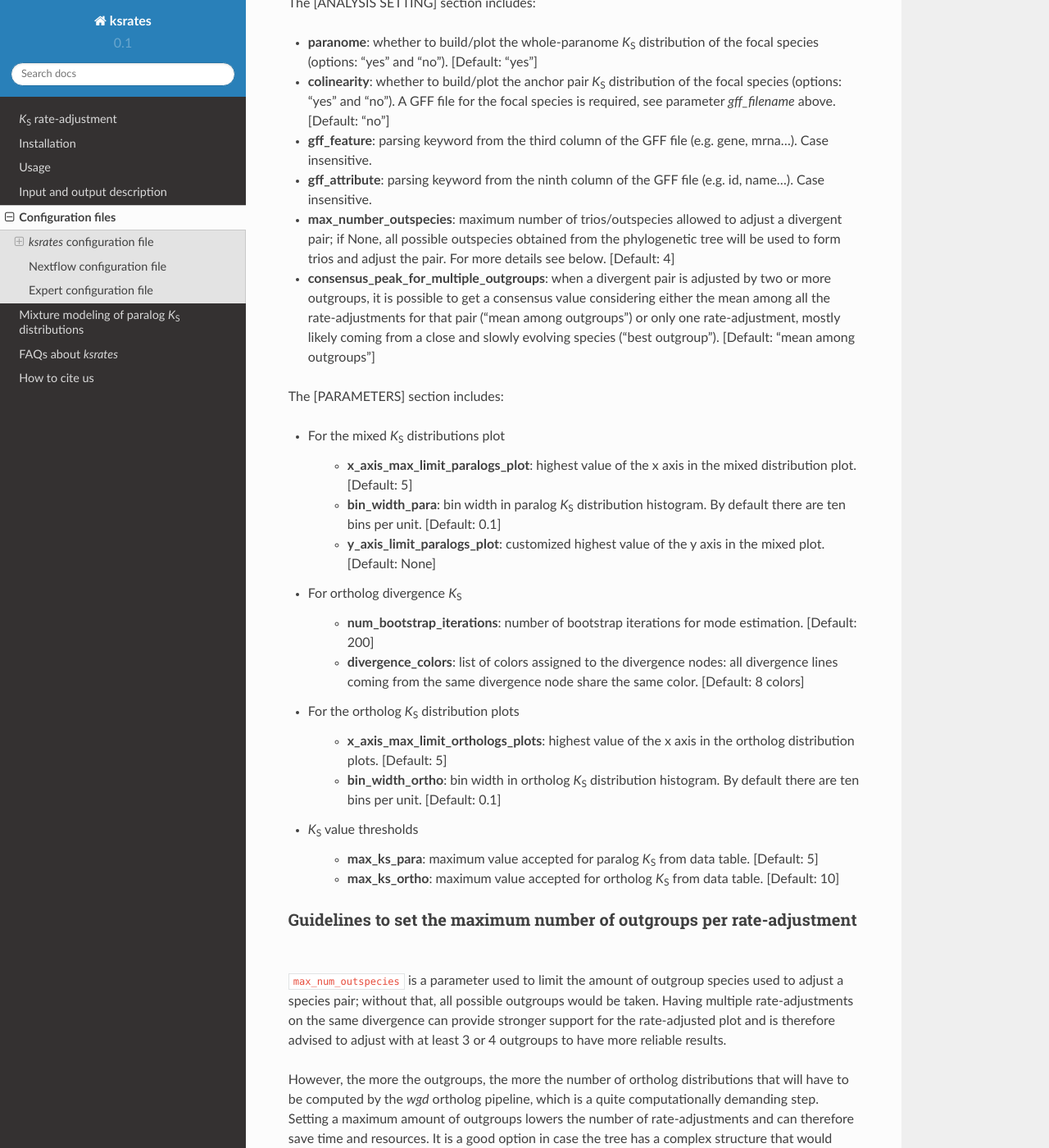
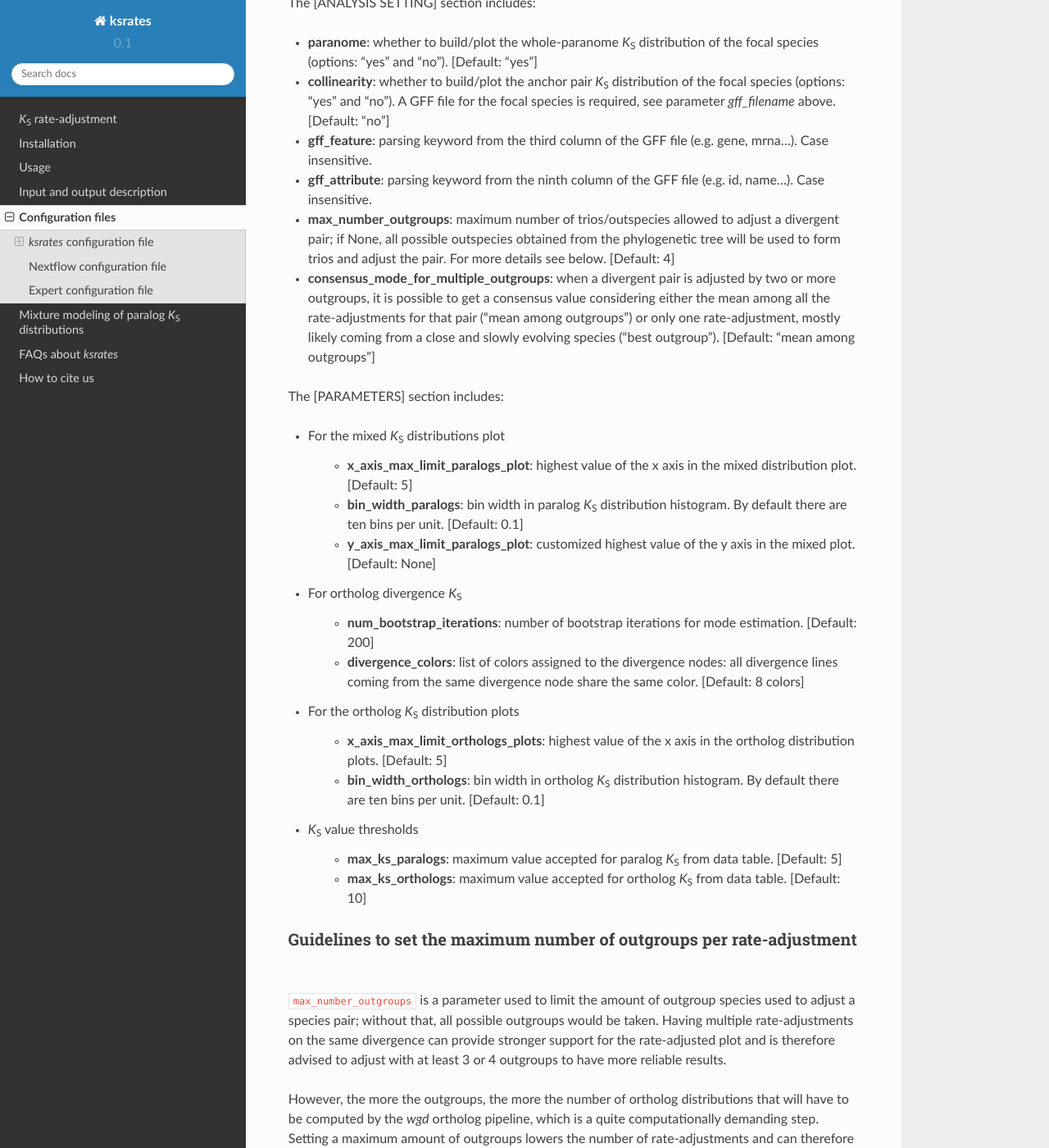
Before and after one commit to VIB-PSB/ksrates, a Sphinx documentation site: the page built from doc/source/configuration.rst, in a window 1280 px wide and 1400 px high, scrolled down 1745 px. Shown: the whole window at 82% size. Built offline with Sphinx 7.4.7 and the Read the Docs theme 2.0.0, drawn with Linux system fonts in a browser that asks for light colours; some of the changed text lies outside the part shown.

Commit message:
Rename parameters in configuration file (#17)
* Rename parameter "max_number_outgroups"
* Rename parameter (consensus multiple outgroups)
* Rename parameter (y_axis_max_limit_paralogs_plot)
* Rename parameter (max_ks_paralogs)
* Rename parameter (max_ks_orthologs)
* Rename parameter (collinearity)
* Rename parameter (bin_width_paralogs)
* Rename parameter (bin_width_orthologs)

```diff
--- a/doc/source/configuration.rst
+++ b/doc/source/configuration.rst
@@ -30,28 +30,28 @@ The analysis configuration file is composed of a first section defining the spec
 
     [ANALYSIS SETTING]
     paranome = yes
-    colinearity = yes
+    collinearity = yes
 
     gff_feature = mrna
     gff_attribute = id
 
-    max_number_outspecies = 4
-    consensus_peak_for_multiple_outgroups = mean among outgroups
+    max_number_outgroups = 4
+    consensus_mode_for_multiple_outgroups = mean among outgroups
 
 
     [PARAMETERS]
     x_axis_max_limit_paralogs_plot = 5
-    bin_width_para = 0.1
-    y_axis_limit_paralogs_plot = None
+    bin_width_paralogs = 0.1
+    y_axis_max_limit_paralogs_plot = None
 
     num_bootstrap_iterations = 200
     divergence_colors =  Red, MediumBlue, Goldenrod, Crimson, ForestGreen, Gray, SaddleBrown, Black
 
     x_axis_max_limit_orthologs_plots = 5
-    bin_width_ortho = 0.1
+    bin_width_orthologs = 0.1
 
-    max_ks_para = 5
-    max_ks_ortho = 10
+    max_ks_paralogs = 5
+    max_ks_orthologs = 10
 
 The [SPECIES] section includes:
 
@@ -66,19 +66,19 @@ The [SPECIES] section includes:
 The [ANALYSIS SETTING] section includes:
 
 * **paranome**: whether to build/plot the whole-paranome *K*:sub:`S` distribution of the focal species (options: "yes" and "no"). [Default: "yes"]
-* **colinearity**: whether to build/plot the anchor pair *K*:sub:`S` distribution of the focal species (options: "yes" and "no"). A GFF file for the focal species is required, see parameter `gff_filename` above. [Default: "no"]
+* **collinearity**: whether to build/plot the anchor pair *K*:sub:`S` distribution of the focal species (options: "yes" and "no"). A GFF file for the focal species is required, see parameter `gff_filename` above. [Default: "no"]
 * **gff_feature**: parsing keyword from the third column of the GFF file (e.g. gene, mrna...). Case insensitive.
 * **gff_attribute**: parsing keyword from the ninth column of the GFF file (e.g. id, name...). Case insensitive.
-* **max_number_outspecies**: maximum number of trios/outspecies allowed to adjust a divergent pair; if None, all possible outspecies obtained from the phylogenetic tree will be used to form trios and adjust the pair. For more details see below. [Default: 4]
-* **consensus_peak_for_multiple_outgroups**: when a divergent pair is adjusted by two or more outgroups, it is possible to get a consensus value considering either the mean among all the rate-adjustments for that pair ("mean among outgroups") or only one rate-adjustment, mostly likely coming from a close and slowly evolving species ("best outgroup"). [Default: "mean among outgroups"]
+* **max_number_outgroups**: maximum number of trios/outspecies allowed to adjust a divergent pair; if None, all possible outspecies obtained from the phylogenetic tree will be used to form trios and adjust the pair. For more details see below. [Default: 4]
+* **consensus_mode_for_multiple_outgroups**: when a divergent pair is adjusted by two or more outgroups, it is possible to get a consensus value considering either the mean among all the rate-adjustments for that pair ("mean among outgroups") or only one rate-adjustment, mostly likely coming from a close and slowly evolving species ("best outgroup"). [Default: "mean among outgroups"]
 
 The [PARAMETERS] section includes:
 
 * For the mixed *K*:sub:`S` distributions plot
 
     * **x_axis_max_limit_paralogs_plot**: highest value of the x axis in the mixed distribution plot. [Default: 5]
-    * **bin_width_para**: bin width in paralog *K*:sub:`S` distribution histogram. By default there are ten bins per unit. [Default: 0.1]
-    * **y_axis_limit_paralogs_plot**: customized highest value of the y axis in the mixed plot. [Default: None]
+    * **bin_width_paralogs**: bin width in paralog *K*:sub:`S` distribution histogram. By default there are ten bins per unit. [Default: 0.1]
+    * **y_axis_max_limit_paralogs_plot**: customized highest value of the y axis in the mixed plot. [Default: None]
 
 * For ortholog divergence *K*:sub:`S`
 
@@ -88,18 +88,18 @@ The [PARAMETERS] section includes:
 * For the ortholog *K*:sub:`S` distribution plots
 
     * **x_axis_max_limit_orthologs_plots**: highest value of the x axis in the ortholog distribution plots. [Default: 5]
-    * **bin_width_ortho**: bin width in ortholog *K*:sub:`S` distribution histogram. By default there are ten bins per unit. [Default: 0.1]
+    * **bin_width_orthologs**: bin width in ortholog *K*:sub:`S` distribution histogram. By default there are ten bins per unit. [Default: 0.1]
 
 * *K*:sub:`S` value thresholds
 
-    * **max_ks_para**: maximum value accepted for paralog *K*:sub:`S` from data table. [Default: 5]
-    * **max_ks_ortho**: maximum value accepted for ortholog *K*:sub:`S` from data table. [Default: 10]
+    * **max_ks_paralogs**: maximum value accepted for paralog *K*:sub:`S` from data table. [Default: 5]
+    * **max_ks_orthologs**: maximum value accepted for ortholog *K*:sub:`S` from data table. [Default: 10]
 
 
 Guidelines to set the maximum number of outgroups per rate-adjustment
 ---------------------------------------------------------------------
 
-``max_num_outspecies`` is a parameter used to limit the amount of outgroup species used to adjust a species pair; without that, all possible outgroups would be taken. Having multiple rate-adjustments on the same divergence can provide stronger support for the rate-adjusted plot and is therefore advised to adjust with at least 3 or 4 outgroups to have more reliable results.
+``max_number_outgroups`` is a parameter used to limit the amount of outgroup species used to adjust a species pair; without that, all possible outgroups would be taken. Having multiple rate-adjustments on the same divergence can provide stronger support for the rate-adjusted plot and is therefore advised to adjust with at least 3 or 4 outgroups to have more reliable results.
 
 However, the more the outgroups, the more the number of ortholog distributions that will have to be computed by the `wgd` ortholog pipeline, which is a quite computationally demanding step. Setting a maximum amount of outgroups lowers the number of rate-adjustments and can therefore save time and resources. It is a good option in case the tree has a complex structure that would collect an unnecessary large number of outgroups or in case the user wants to have a quicker, although somewhat less reliable, result. Note that another option to lower the number of ortholog distributions is to start with a simpler tree structure.
 
@@ -109,7 +109,7 @@ In case ``mean among outgroup`` is set for the consensus rate-adjustment value,
 Guidelines to set the consensus method for multiple rate-adjustments
 --------------------------------------------------------------------
 
-A consensus value for the rate-adjustment is needed when multiple rate-adjustments are performed for a species pair. The pipeline computes two consensus strategies, but then generates the divergence lines in the mixed plot according to the method specified in the configuration file under ``consensus_peak_for_multiple_outgroups``.
+A consensus value for the rate-adjustment is needed when multiple rate-adjustments are performed for a species pair. The pipeline computes two consensus strategies, but then generates the divergence lines in the mixed plot according to the method specified in the configuration file under ``consensus_mode_for_multiple_outgroups``.
 
 * ``mean among outgroups``: with this option, the final rate-adjustment of a species pair is the mean of the rate-adjustments obtained from all the used outgroups. It is the default method because it avoids to rely on a single voice that could be biased (e.g. bad quality data).
 * ``best outgroup``: with this option, only the rate-adjustment obtained from the best outgroup is considered for the final rate-adjustment of a species pair. The best outgroup is the one with the smallest OC segment, which is also computed through *K*:sub:`S` value decomposition as during relative rate testing. The OC segment is a combined measure of how close is the outgroup and how low is its rate; the smaller the OC segment, the better can the outgroup detect the branch-specific *K*:sub:`S` contributions of the two ingroups. The OC is stored in ``adjustment_table_species.tsv``. If one outgroup shows a remarkably smaller OC than the others, then it can be worth it to re-run the pipeline (or just the plotting of the mixed distribution) by setting in the configuration file the ``best outgroup`` method. However, it's first better to check the quality of the rate-adjustment result coming from it, especially if the outgroup species has transcriptome data: its ortholog distributions in ``orthologs_species1_species2.pdf`` should have clear peaks in order to give a reliable rate-adjustment.
--- a/doc/source/usage.rst
+++ b/doc/source/usage.rst
@@ -164,4 +164,4 @@ The order of execution of the single commands to run the whole workflow is the f
 
         ksrates paralogs-analyses config_elaeis.txt
 
-    The method(s) used for detecting WGD signatures depends on the paralog analysis settings in the *ksrates* configuration file(s): if ``colinearity`` is turned on, the anchor *K*:sub:`S` clustering is performed (``rate_adjustment/elaeis/mixed_elaeis_anchor_clusters.pdf``), otherwise an exponential-lognormal mixture model is performed (``rate_adjustment/elaeis/mixed_species_elmm.pdf``). Additional methods can be executed upon specification in the *ksrates* expert configuration file (``rate_adjustment/elaeis/mixed_species_lmm_paranome.pdf`` and ``rate_adjustment/elaeis/mixed_species_lmm_colinearity.pdf``) (see :ref:`expert_config_section`).
+    The method(s) used for detecting WGD signatures depends on the paralog analysis settings in the *ksrates* configuration file(s): if ``collinearity`` is turned on, the anchor *K*:sub:`S` clustering is performed (``rate_adjustment/elaeis/mixed_elaeis_anchor_clusters.pdf``), otherwise an exponential-lognormal mixture model is performed (``rate_adjustment/elaeis/mixed_species_elmm.pdf``). Additional methods can be executed upon specification in the *ksrates* expert configuration file (``rate_adjustment/elaeis/mixed_species_lmm_paranome.pdf`` and ``rate_adjustment/elaeis/mixed_species_lmm_colinearity.pdf``) (see :ref:`expert_config_section`).
```
Also changed, not shown: 5 other files.
